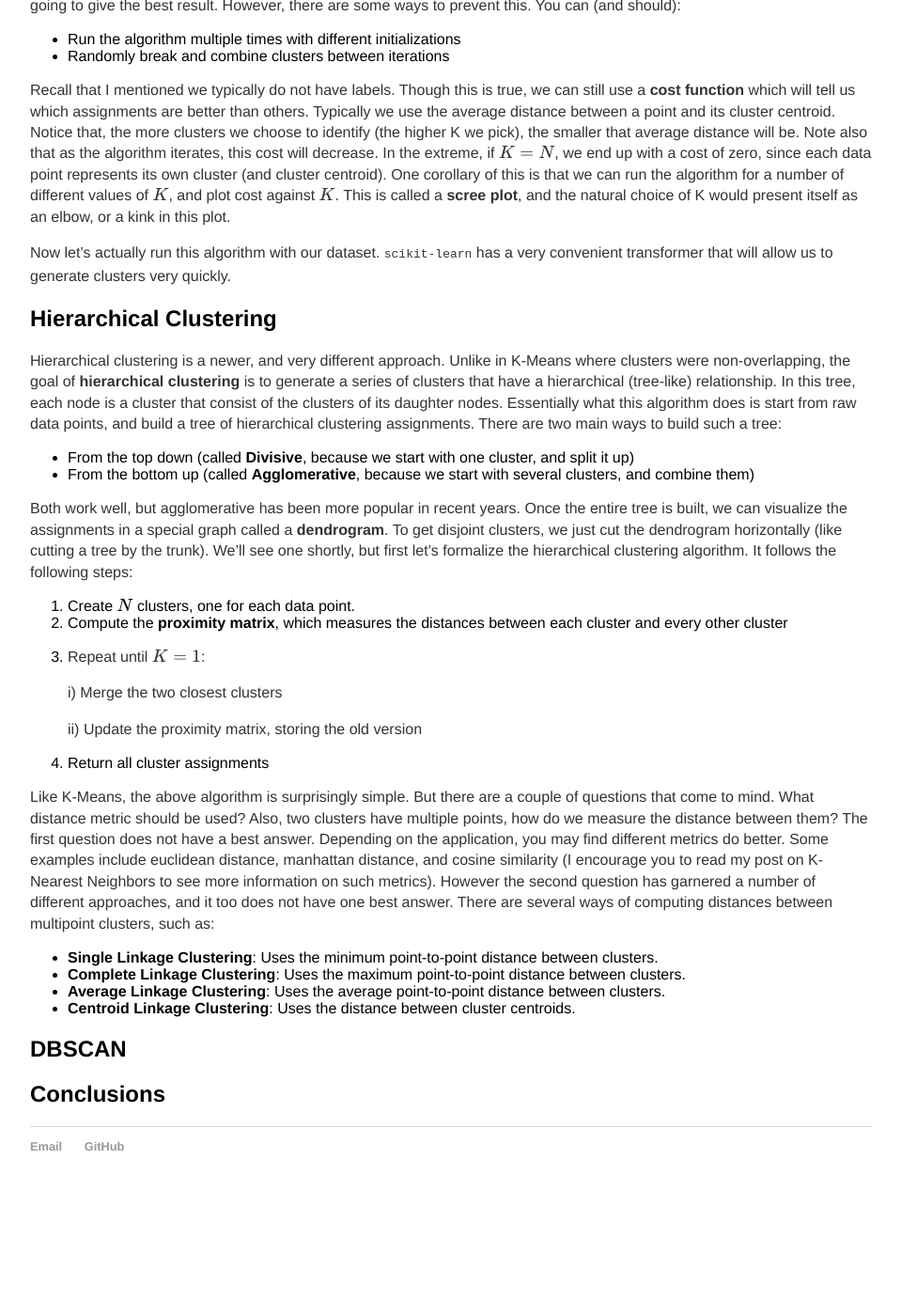
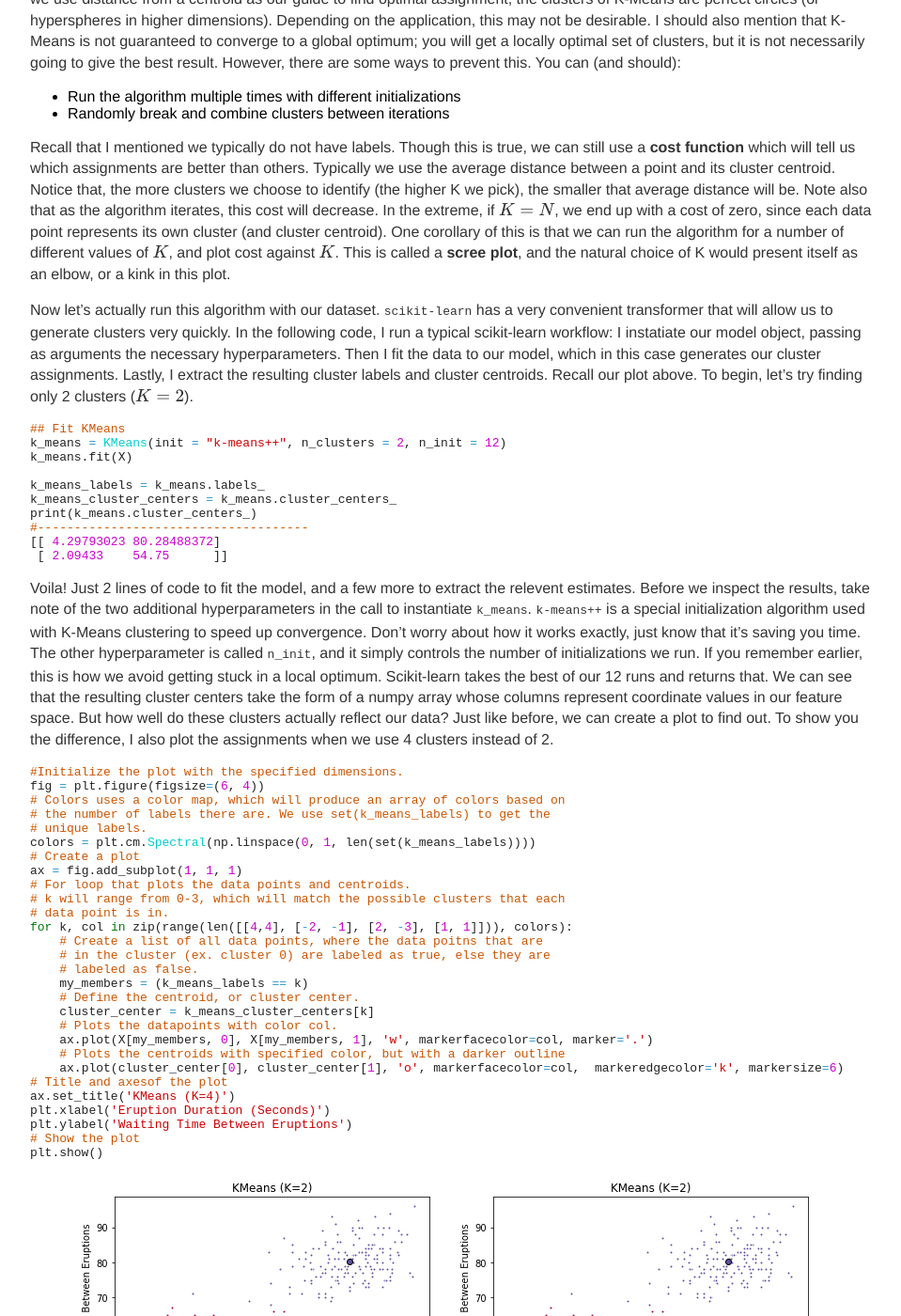
Before and after one commit to 12mre1/12mre1.github.io, a Jekyll site: the page built from _posts/2020-11-09-Some-Common-Clustering-Techniques.md, in a window 1280 px wide and 1400 px high, scrolled down 2604 px. Shown: the whole window at 94% size, without its empty margins (160-1119 px from the left). Built offline with Jekyll 4.4.1, drawn with Linux system fonts in a browser that asks for light colours; formulas are drawn with MathJax 3; before the commit the page ends 3891 px from its top, so only the background shows below that; some of the changed text lies outside the part shown.

Commit message:
update clustering post

````diff
--- a/_posts/2020-11-09-Some-Common-Clustering-Techniques.md
+++ b/_posts/2020-11-09-Some-Common-Clustering-Techniques.md
@@ -60,9 +60,11 @@ plt.show()
 
 <center><img src="/img/faithful-data.png" alt = "faithfuldata"></center>
 
+We can see that the data separates somewhat cleanly into at least two groups, which makes it ideal for clustering algorithms. Let's discuss exactly what this means, and why it matters.
+
 ## Clustering
 
-I've talked about _clustering_ in previous posts, but I'll review it again here. Recall that in Machine Learning, __clusters__ are just groups of unlabelled data points that share feature similarity. In other words, these collections of points are close together in feature space. The goal of clustering algorithms then, is to take an arbitrary set of points, and identify these hidden groups. Unlike in the __supervised learning__ setting, where our dataset has labels with which to evaluate the performance of our algorithm using some kind of loss, clustering is almost always __unsupervised__, so it can be difficult to find a _correct_ answer. However most examples rely on domain knowledge to inform what constitutes a reasonable clustering assignment. Visualization can also be extremely helpful - you should be able to see the different groups clearly.
+I've talked about _clustering_ in previous posts, but I'll review it again here. Recall that in Machine Learning, __clusters__ are just groups of unlabelled data points that share feature similarity. These collections of points are close together in feature space. The goal of clustering algorithms then, is to take an arbitrary set of points and identify these hidden groups. Unlike in the __supervised learning__ setting, where our dataset has labels with which to evaluate the performance of our algorithm using some kind of loss, clustering is almost always __unsupervised__, so it can be difficult to find a _correct_ answer. However most examples rely on domain knowledge to inform what constitutes a reasonable clustering assignment. Visualization can also be extremely helpful - you should be able to see the different groups clearly.
 
 There are many different examples of clustering, but here are some common applications:
 
@@ -89,7 +91,57 @@ Sounds impossibly simple right? Well most great ML algorithms are. This one has
 
 Recall that I mentioned we typically do not have labels. Though this is true, we can still use a __cost function__ which will tell us which assignments are better than others. Typically we use the average distance between a point and its cluster centroid. Notice that, the more clusters we choose to identify (the higher K we pick), the smaller that average distance will be. Note also that as the algorithm iterates, this cost will decrease. In the extreme, if \\( K = N \\), we end up with a cost of zero, since each data point represents its own cluster (and cluster centroid). One corollary of this is that we can run the algorithm for a number of different values of \\( K \\), and plot cost against \\( K \\). This is called a __scree plot__, and the natural choice of K would present itself as an elbow, or a kink in this plot.
 
-Now let's actually run this algorithm with our dataset. `scikit-learn` has a very convenient transformer that will allow us to generate clusters very quickly.
+Now let's actually run this algorithm with our dataset. `scikit-learn` has a very convenient transformer that will allow us to generate clusters very quickly. In the following code, I run a typical scikit-learn workflow: I instatiate our model object, passing as arguments the necessary hyperparameters. Then I fit the data to our model, which in this case generates our cluster assignments. Lastly, I extract the resulting cluster labels and cluster centroids. Recall our plot above. To begin, let's try finding only 2 clusters (\\( K=2 \\)).
+
+```python
+## Fit KMeans
+k_means = KMeans(init = "k-means++", n_clusters = 2, n_init = 12)
+k_means.fit(X)
+
+k_means_labels = k_means.labels_
+k_means_cluster_centers = k_means.cluster_centers_
+print(k_means.cluster_centers_)
+#-------------------------------------
+[[ 4.29793023 80.28488372]
+ [ 2.09433    54.75      ]]
+```
+Voila! Just 2 lines of code to fit the model, and a few more to extract the relevent estimates. Before we inspect the results, take note of the two additional hyperparameters in the call to instantiate `k_means`. `k-means++` is a special initialization algorithm used with K-Means clustering to speed up convergence. Don't worry about how it works exactly, just know that it's saving you time. The other hyperparameter is called `n_init`, and it simply controls the number of initializations we run. If you remember earlier, this is how we avoid getting stuck in a local optimum. Scikit-learn takes the best of our 12 runs and returns that. We can see that the resulting cluster centers take the form of a numpy array whose columns represent coordinate values in our feature space. But how well do these clusters actually reflect our data? Just like before, we can create a plot to find out. To show you the difference, I also plot the assignments when we use 4 clusters instead of 2.
+
+```python
+#Initialize the plot with the specified dimensions.
+fig = plt.figure(figsize=(6, 4))
+# Colors uses a color map, which will produce an array of colors based on
+# the number of labels there are. We use set(k_means_labels) to get the
+# unique labels.
+colors = plt.cm.Spectral(np.linspace(0, 1, len(set(k_means_labels))))
+# Create a plot
+ax = fig.add_subplot(1, 1, 1)
+# For loop that plots the data points and centroids.
+# k will range from 0-3, which will match the possible clusters that each
+# data point is in.
+for k, col in zip(range(len([[4,4], [-2, -1], [2, -3], [1, 1]])), colors):
+    # Create a list of all data points, where the data poitns that are
+    # in the cluster (ex. cluster 0) are labeled as true, else they are
+    # labeled as false.
+    my_members = (k_means_labels == k)
+    # Define the centroid, or cluster center.
+    cluster_center = k_means_cluster_centers[k]
+    # Plots the datapoints with color col.
+    ax.plot(X[my_members, 0], X[my_members, 1], 'w', markerfacecolor=col, marker='.')
+    # Plots the centroids with specified color, but with a darker outline
+    ax.plot(cluster_center[0], cluster_center[1], 'o', markerfacecolor=col,  markeredgecolor='k', markersize=6)
+# Title and axesof the plot
+ax.set_title('KMeans (K=4)')
+plt.xlabel('Eruption Duration (Seconds)')
+plt.ylabel('Waiting Time Between Eruptions')
+# Show the plot
+plt.show()
+```
+
+<center><img src="/img/k-means-2.png" alt = "faithfuldata">
+<img src="/img/k-means-2.png" alt = "faithfuldata"></center>
+
+You can clearly see that 2 clusters seems a more natural fit than 4. But be careful when using a subset features in a high-dimensional dataset - what looks like a bad fit when projected down to 2 or three dimensions might actually be appropriate with a different subset of features. Now you might ask, is there a more empirical way of determining the best value of K? Yes there is. We can use the __scree plot__ I mentioned above. And thanks to scikit-learn, this is less painful than you might expect. Let's try fitting the model to several values of K, and seeing which one give the best average distance between points and their cluster centroids.
 
 ## Hierarchical Clustering
 
````
Also changed, not shown: img/k-means-2.png (added), img/k-means-4.png (added).
